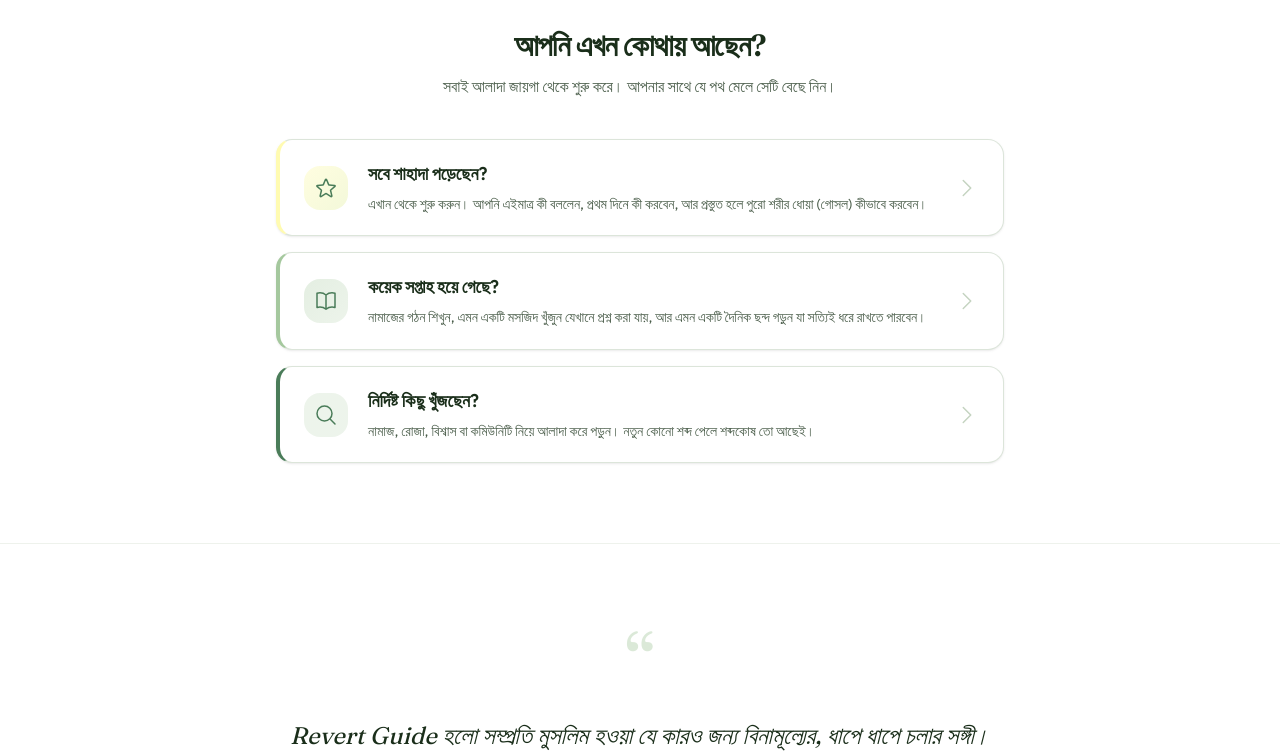
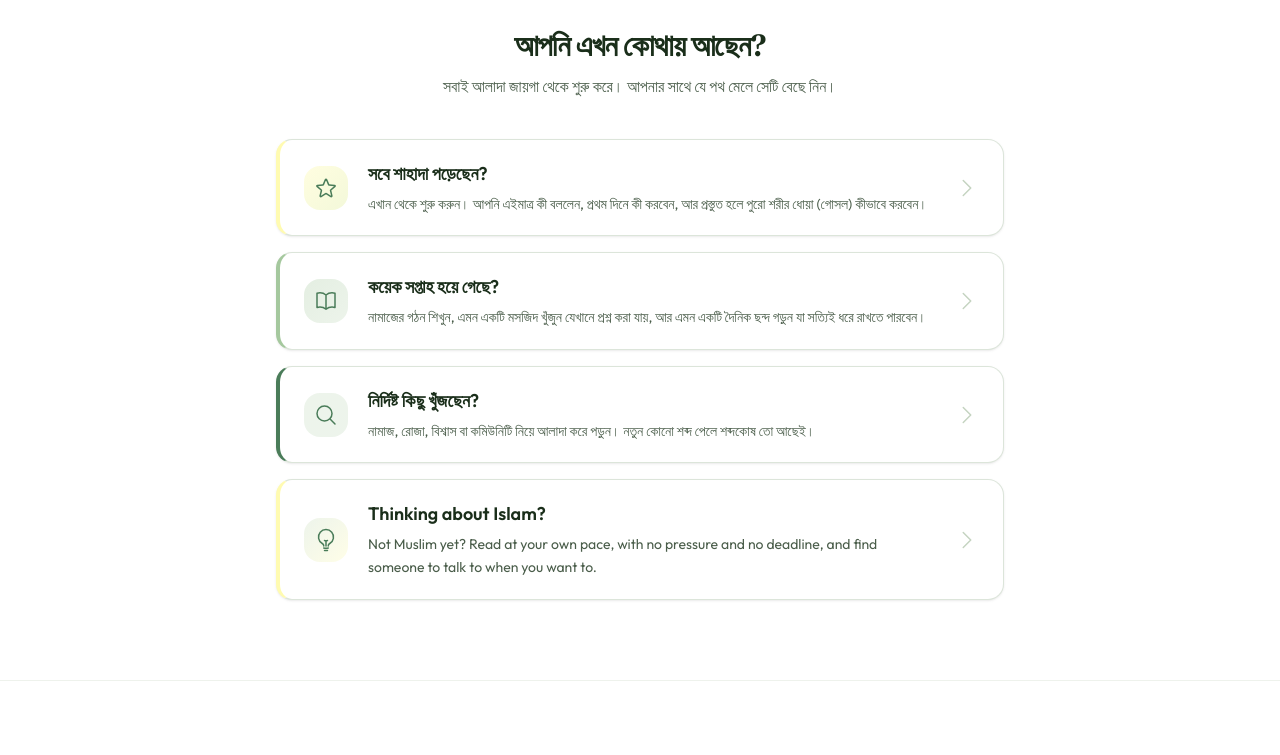
Before and after one commit to Niaz-Ul-Haque/revert-guide, a Next.js app: page /bn in a window 1280 px wide. Shown: the part 1264-2019 px from the top of the page. Built offline with nearby package versions, Linux system fonts and the light colour scheme; no server answers.

Commit message:
feat(home): add a thinking about Islam card to the home page paths (NT-01)

```diff
--- a/app/[locale]/page.tsx
+++ b/app/[locale]/page.tsx
@@ -36,6 +36,16 @@ export default function HomePage({ params }: { params: { locale: Locale } }) {
       icon: "search" as const,
       accent:
         "border-l-4 border-l-primary bg-gradient-to-br from-surfaceElevated to-primaryGreen/20",
+    },
+    {
+      // Other locales may not have the fourth card translated yet, and arrays
+      // do not fall back to English per item.
+      ...(copy.paths[3] ??
+        getTranslator("en")<Messages["pages"]["home"]>("pages.home").paths[3]),
+      href: "/topics/thinking-about-islam",
+      icon: "lightbulb" as const,
+      accent:
+        "border-l-4 border-l-accentYellow bg-gradient-to-br from-surfaceElevated to-accentYellow/30",
     },
   ];
   const firstSteps = [
```
Also changed, not shown: locales/en/ui.json.
